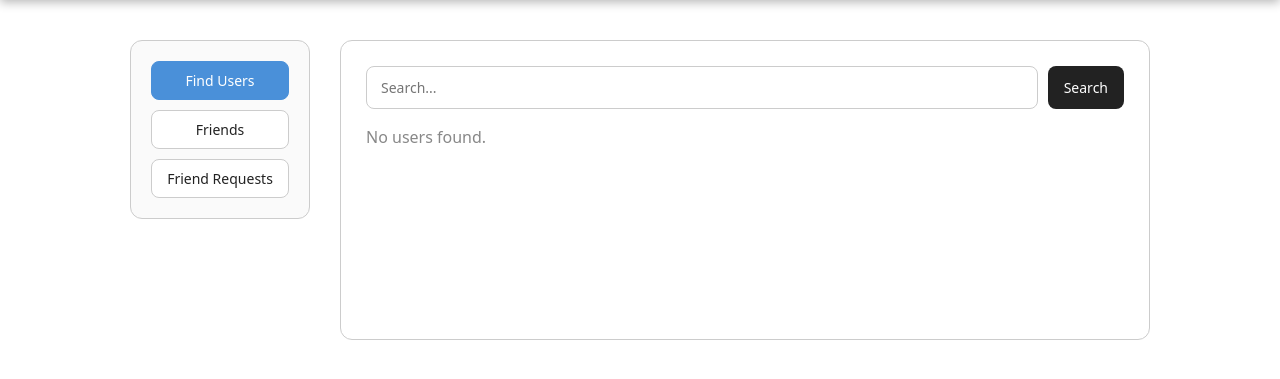
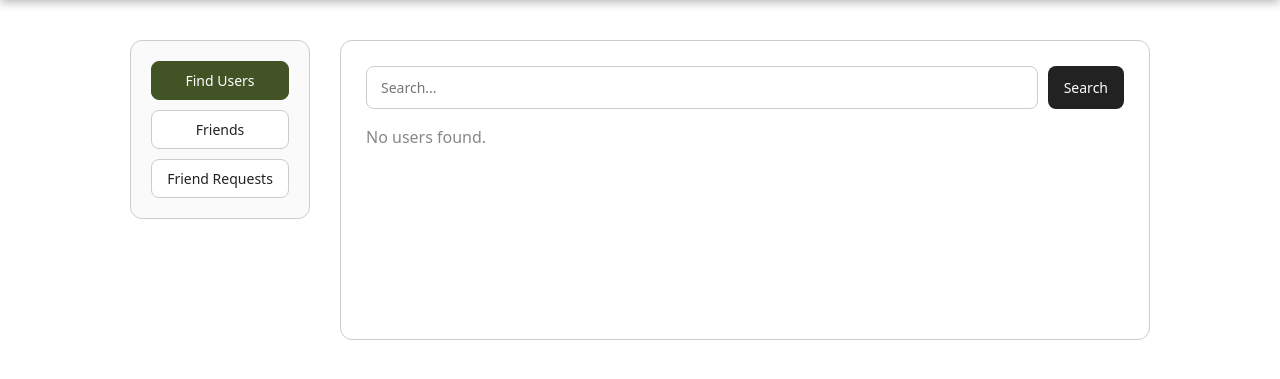
Before and after one commit to danielRuebenacker/Ledger, a Django app: page /social/ in a window 1280 px wide. Shown: the part 72-451 px from the top of the page. Run offline with Django 3.2, Linux system fonts and the light colour scheme; a user stored in the database is signed in; tables that the repository leaves empty hold one stand-in row (values such as "Sample post").

Commit message:
changed colours to green

```diff
--- a/teamProject/static/css/social.css
+++ b/teamProject/static/css/social.css
@@ -39,9 +39,9 @@
 }
 
 .social-sidebar a.active {
-    background-color: #4a90d9;
+    background-color: #425325;
     color: white;
-    border-color: #4a90d9;
+    border-color: #425325;
 }
 
 .social-content {
@@ -117,7 +117,7 @@
 
 .btn-add {
     padding: 8px 14px;
-    background-color: #4a90d9;
+    background-color: #425325;
     color: white;
     border: none;
     border-radius: 8px;
@@ -132,7 +132,7 @@
 
 .btn-accept {
     padding: 8px 14px;
-    background-color: #4a90d9;
+    background-color: #425325;
     color: white;
     border: none;
     border-radius: 8px;
```
